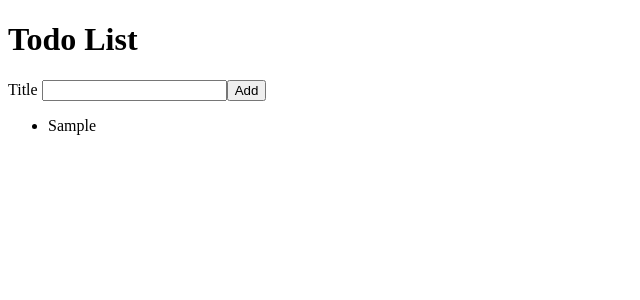
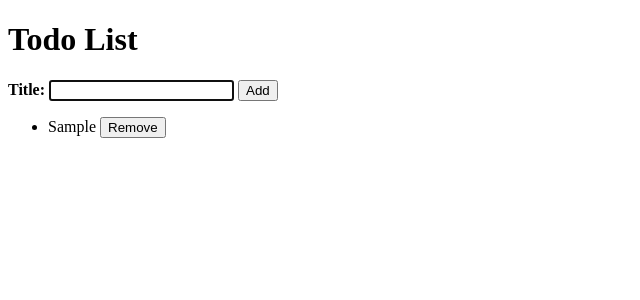
Before and after one commit to tianahR/react-todo, a React (Create React App) app: page / in a window 1280 px wide. Both pictures are taken after typing "Sample" into the empty fields and a click on the button "Add". Shown: the top 300 px of the page, without its empty margins (0-640 px from the left). Built offline with nearby package versions, Linux system fonts and the light colour scheme.

Commit message:
Reusable Components, Imperative React, Remove Item

```diff
--- a/src/AddTodoForm.js
+++ b/src/AddTodoForm.js
@@ -1,8 +1,6 @@
 import React from "react" ;
+import InputWithLabel from "./InputWithLabel";
 
-
-// update props to use destructuring
-//const AddTodoForm = (props)=> {
 const AddTodoForm = ({onAddTodo})=> {
 
     // Create new state variable named todoTitle with setter setTodoTitle
@@ -24,10 +22,6 @@ const AddTodoForm = ({onAddTodo})=> {
 
     const handleAddTodo = (event)=>{
         event.preventDefault();
-        //const todoTitle = event.target.title.value;
-        //console.log(todoTitle );
-        //props.onAdd(event);
-
 
         // update props to use destructuring
         //props.onAddTodo({
@@ -44,19 +38,14 @@ const AddTodoForm = ({onAddTodo})=> {
 
     return (
         <form onSubmit={handleAddTodo}>
-            <label htmlFor="todoTitle">Title </label>
-
-            {/* Modify the <input> element to be a controlled input
-            Add value prop equal to todoTitle from component props
-            Add onChange prop equal to handleTitleChange function reference */}
-            <input
-                id="todoTitle"
-                type="text"
-                name="title"
-                value={todoTitle}
-                onChange={handleTitleChange}
-            />
-            <button>Add </button>
+            <InputWithLabel
+                todoTitle={todoTitle}
+                handleTitleChange={handleTitleChange}
+            >
+                <strong> Title: </strong>
+            </InputWithLabel>
+            &nbsp;
+            <button> Add </button>
         </form>
     );
 }
--- a/src/App.js
+++ b/src/App.js
@@ -6,28 +6,13 @@ import AddTodoForm from "./AddTodoForm";
 //new function named useSemiPersistentState which will be a custom hook
  const useSemiPersistentState = () => {
 
-  /**
-   * Update the default state for todoList to read your "savedTodoList" item from localStorage
-      Hint: localStorage.getItem method
-      ---------------
-      Update your default state to parse the value of the "savedTodoList" item
-      Hint: JSON.parse method
-   */
-      const [todoList, setTodoList] = React.useState(JSON.parse(localStorage.getItem("savedTodoList"))||[]);
+    const [todoList, setTodoList] = React.useState(JSON.parse(localStorage.getItem("savedTodoList"))||[]);
 
-      /*
-    Define a useEffect React hook with todoList as a dependency
-    Inside the side-effect handler function, save the todoList inside localStorage with the key "savedTodoList"
-    Hint: localStorage.setItem method
-    --------------
-    Update your side-effect function to convert todoList to a string before saving in localStorage
-    Hint: JSON.stringify method
-    */
-  React.useEffect(() => {
-    localStorage.setItem("savedTodoList", JSON.stringify(todoList));
-  }, [todoList]);
+    React.useEffect(() => {
+        localStorage.setItem("savedTodoList", JSON.stringify(todoList));
+    }, [todoList]);
 
-  return [todoList, setTodoList];
+    return [todoList, setTodoList];
 
 
 };
@@ -44,13 +29,18 @@ function App() {
     setTodoList([...todoList, newTodo]);
   }
 
+  const removeTodo = (id) => {
+    const removeItem = todoList.filter((todo) => todo.id !== id);
+    setTodoList(removeItem);
+  };
+
   return (
 
       // React Fragment
       <>
             <h1> Todo List </h1>
             <AddTodoForm  onAddTodo={addTodo}/>
-            <TodoList todoList={todoList} />
+            <TodoList todoList={todoList} onRemoveTodo={removeTodo}/>
 
       </>
   );
--- /dev/null
+++ b/src/InputWithLabel.js
@@ -0,0 +1,25 @@
+import * as React from 'react';
+
+const InputWithLabel = (props) => {
+
+    const inputRef = React.useRef();
+
+    React.useEffect(() => {
+        inputRef.current.focus();
+    });
+
+    return (
+        <>
+            <label htmlFor="todoTitle">{props.children} </label>
+
+            <input
+                id={props.id}
+                name={props.name}
+                value={props.todoTitle}
+                onChange={props.handleTitleChange}
+                ref={inputRef}
+            />
+    </>
+  )};
+
+  export default InputWithLabel;
--- a/src/TodoList.js
+++ b/src/TodoList.js
@@ -1,21 +1,19 @@
-import React from "react" ;
+import React from "react";
 import TodoListItem from "./TodoListItem";
 
-const  TodoList = ({todoList}) =>
-    (
-        <>
-            <ul>
-                {todoList.map(function (item) {
-
-                    // return <TodoListItem key={item.id} todo ={item}/>;
-                    return <TodoListItem key={item.id} todo ={item.title}/>;
-
-            })}
-
-            </ul>
-        </>
-
-    );
+const TodoList = ({ todoList, onRemoveTodo })=> {
+  return (
+    <div>
+      <ul>
+        {todoList.map(function (item) {
+          return (
+            <TodoListItem key={item.id} todo={item} onRemoveTodo={onRemoveTodo} />
+          );
+        })}
+      </ul>
+    </div>
+  );
+}
 
 
 export default TodoList ;
--- a/src/TodoListItem.js
+++ b/src/TodoListItem.js
@@ -1,21 +1,13 @@
-import React from 'react';
+import React from "react";
 
-function TodoListItem({todo})
-{
-    return (
-        <div>
-            {/* <li key={item.id}>{item.title}</li> */}
-            {/* <li>{props.item.title}</li> */}
-            {/* update props to use destructuring */}
-            {/* <li>{todo.title}</li> */}
-            <li>{todo}</li>
-
-
-        </div>
-
-    )
-
-
+const TodoListItem = ({ todo, onRemoveTodo }) =>{
+  return (
+    <li>
+      {todo.title}
+      &nbsp;
+      <button onClick={() => onRemoveTodo(todo.id)}>Remove</button>
+    </li>
+  );
 }
 
 export default TodoListItem ;
```
